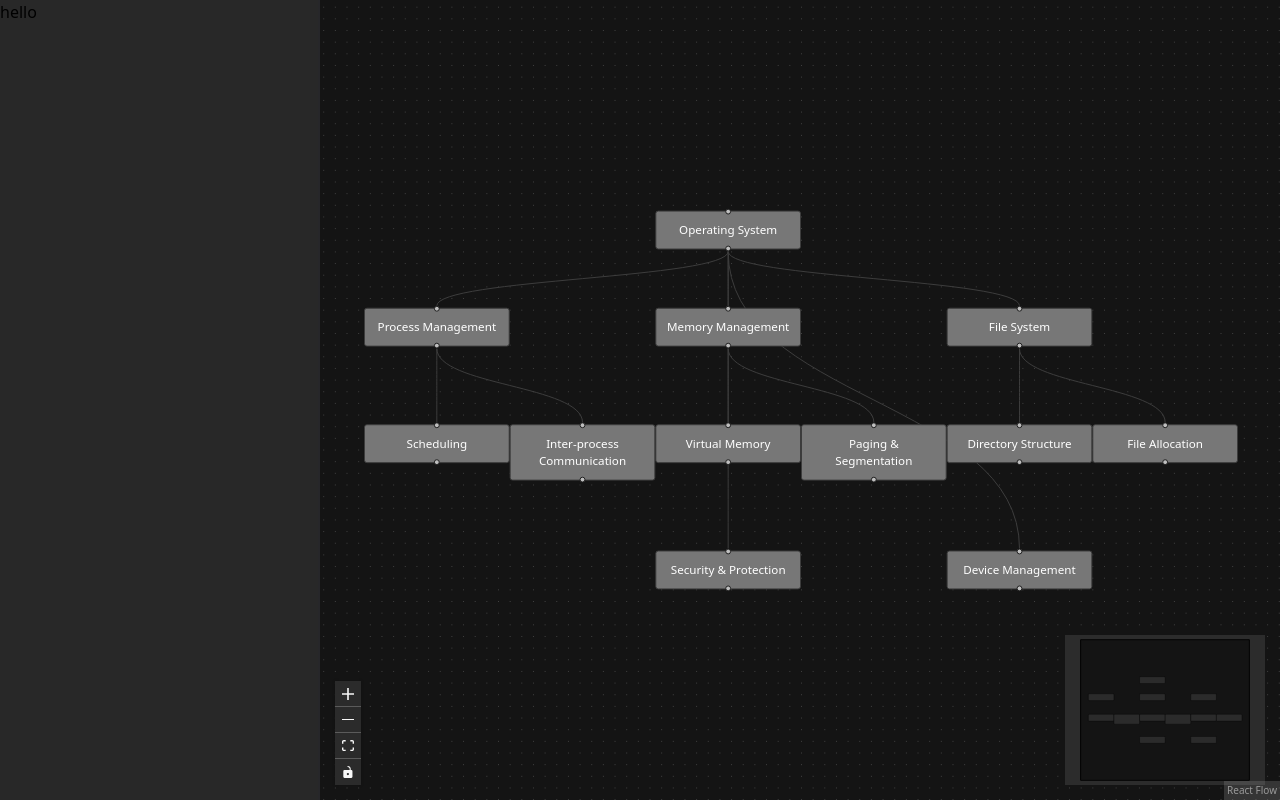
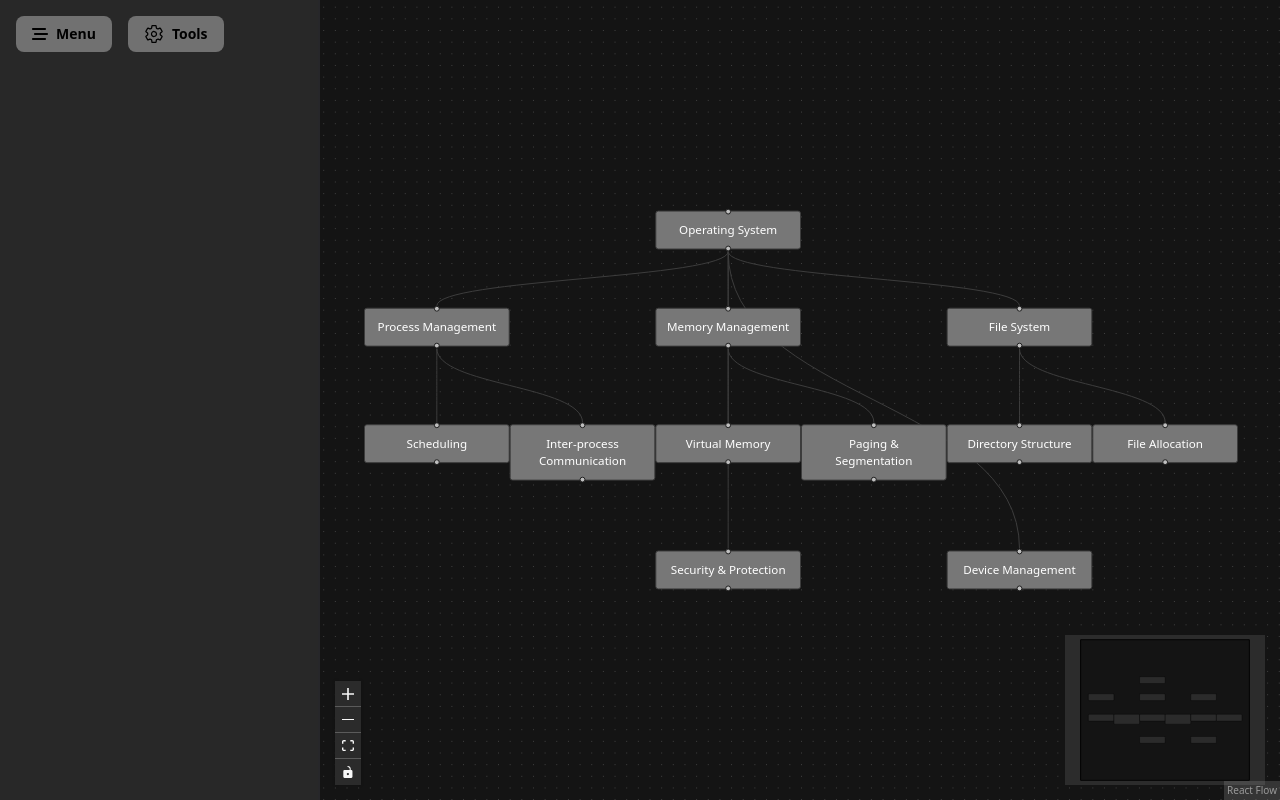
Before and after one commit to Prakhar2004sachan/mind-map-builder, a React (Vite) app in the folder front-end/: page / in a window 1280 px wide. Built offline with nearby package versions, Linux system fonts and the light colour scheme.

Commit message:
adding sidebar buttons

```diff
--- a/front-end/package.json
+++ b/front-end/package.json
@@ -16,6 +16,7 @@
     "@xyflow/react": "^12.6.4",
     "react": "^19.1.0",
     "react-dom": "^19.1.0",
+    "react-icons": "^5.5.0",
     "styled-components": "^6.1.18"
   },
   "devDependencies": {
--- a/front-end/src/App.jsx
+++ b/front-end/src/App.jsx
@@ -1,6 +1,6 @@
 import FlowCanvas from './components/FlowCanvas'
 import SideBarLelf from './components/SideBarLelf';
-import SideBarRight from './components/SideBarRight';
+
 
 function App() {
 
--- a/front-end/src/components/SideBarLelf.jsx
+++ b/front-end/src/components/SideBarLelf.jsx
@@ -1,10 +1,20 @@
 import React from 'react'
+import Button from '../ui/Button';
+import { FaBarsStaggered } from "react-icons/fa6";
+import { IoSettingsOutline } from "react-icons/io5";
 
 function SideBarLelf() {
 
   return (
-    <div className="h-screen w-[20rem] border-r-2 border-zinc-800 bg-[#282828]">
-      <p>hello</p>
+    <div className="h-screen w-[20rem] border-r-2 border-zinc-800 bg-[#282828] p-4">
+      <div className="flex gap-4">
+        <Button label={"Menu"} showIcon={true} icon={<FaBarsStaggered />} />
+        <Button
+          label={"Tools"}
+          showIcon={true}
+          icon={<IoSettingsOutline className="size-5" />}
+        />
+      </div>
     </div>
   );
 }
--- /dev/null
+++ b/front-end/src/ui/Button.jsx
@@ -0,0 +1,12 @@
+import React from 'react'
+
+function Button({label, icon, showIcon}) {
+  return (
+    <div className="bg-[#717171] flex gap-2 px-4 py-2 items-center rounded-lg cursor-pointer">
+      {showIcon && icon}
+      <p className='text-sm font-semibold'>{label}</p>
+    </div>
+  );
+}
+
+export default Button
```
Also changed, not shown: 1 other file (tests, documents, lock files or other folders).
